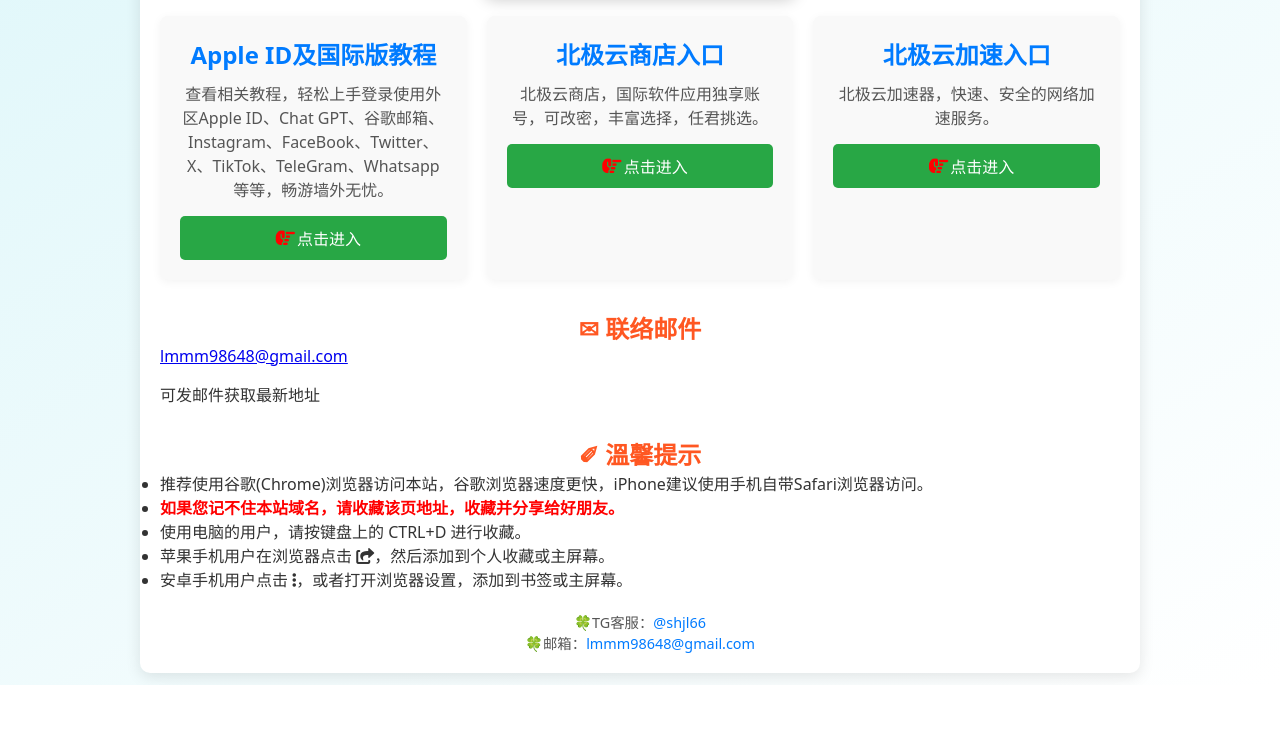
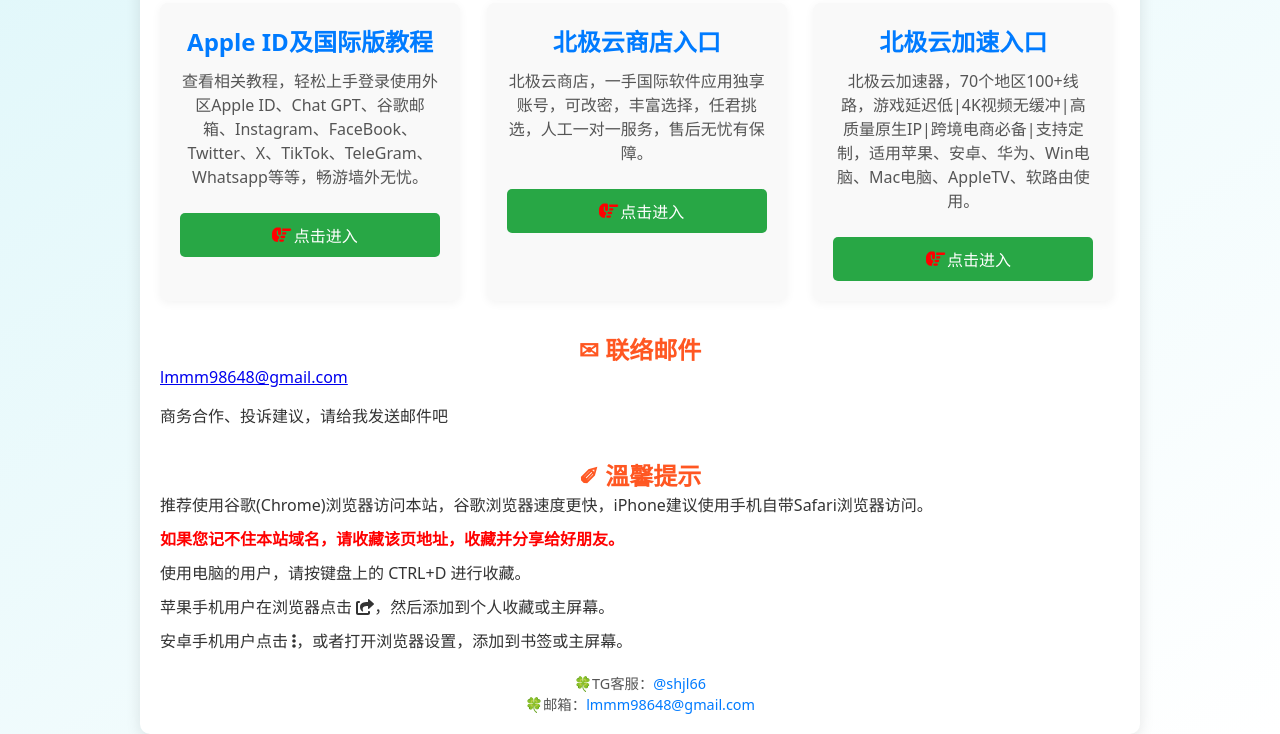
Before and after one commit to m3m3m33/beijicloud, a plain HTML site: page index.html in a window 1280 px wide. Shown: the part 115-849 px from the top of the page. Before the commit the page ends 800 px from the top, so only its background shows below. Drawn offline with Linux system fonts and the light colour scheme.

Commit message:
Update index.html

```diff
--- a/index.html
+++ b/index.html
@@ -7,8 +7,69 @@
     <meta name="description" content="北极云加速器，梯子上网、魔法上网、科学上网、高质量网节络点🚀、全球苹果ID账号、ChatGPT账号、谷歌邮箱账号、Instagram账号、FaceBook账号、Twitter账号、X账号、小蓝鸟账号、TikTok账号、tg账号、Whatsapp账号、ChatGPT4.0Plus开通续费、全球手机验证码接码、支持定制等">
     <meta name="keywords" content="北极云加速器，梯子上网、魔法上网、科学上网、高质量网节络点🚀、全球苹果ID账号、ChatGPT账号、谷歌邮箱账号、Instagram账号、FaceBook账号、Twitter账号、X账号、小蓝鸟账号、TikTok账号、tg账号、Whatsapp账号、ChatGPT4.0Plus开通续费、全球手机验证码接码、支持定制等">
     <title>北极云 | 发布页</title>
-    <link rel="stylesheet" href="styles.css">
-    <link rel="stylesheet" href="https://cdnjs.cloudflare.com/ajax/libs/font-awesome/6.0.0-beta3/css/all.min.css">
+
+    <!-- 重要的 CSS 直接内嵌到页面中，避免阻塞 -->
+    <style>
+        body {
+            font-family: Arial, sans-serif;
+            margin: 0;
+            padding: 0;
+            background-color: #f5f5f5;
+            user-select: none;
+        }
+        .container {
+            max-width: 1200px;
+            margin: 0 auto;
+            padding: 20px;
+        }
+        .header-title h1 {
+            text-align: center;
+            margin-bottom: 20px;
+        }
+        .cards {
+            display: flex;
+            flex-wrap: wrap;
+            gap: 20px;
+            justify-content: center;
+        }
+        .card {
+            background-color: #fff;
+            padding: 20px;
+            box-shadow: 0 4px 6px rgba(0, 0, 0, 0.1);
+            border-radius: 10px;
+            width: 300px;
+        }
+        .btn {
+            background-color: #007bff;
+            color: white;
+            padding: 10px 20px;
+            text-decoration: none;
+            border-radius: 5px;
+            display: inline-block;
+            margin-top: 10px;
+        }
+        .highlight {
+            color: red;
+            font-weight: bold;
+        }
+        .tips {
+            list-style: none;
+            padding: 0;
+        }
+        .tips li {
+            margin-bottom: 10px;
+        }
+        footer {
+            text-align: center;
+            margin-top: 40px;
+        }
+    </style>
+
+    <!-- 延迟加载非关键的CSS -->
+    <link rel="preload" href="styles.css" as="style" onload="this.rel='stylesheet'">
+
+    <!-- 延迟加载的字体 -->
+    <link rel="preload" href="https://cdnjs.cloudflare.com/ajax/libs/font-awesome/6.0.0-beta3/css/all.min.css" as="style" onload="this.rel='stylesheet'">
 </head>
 <body>
     <div class="container">
@@ -28,7 +89,7 @@
             </div>
             <div class="card">
                 <h2>北极云商店入口</h2>
-                <p>北极云商店，国际软件应用独享账号，可改密，丰富选择，任君挑选。</p>
+                <p>北极云商店，一手国际软件应用独享账号，可改密，丰富选择，任君挑选，人工一对一服务，售后无忧有保障。</p>
                 <div class="btn-group">
                     <a href="https://beiji.tvtvk.com" class="btn" target="_blank" rel="noopener noreferrer">
                         <i class="fas fa-hand-point-right icon-hand"></i> 点击进入
@@ -37,7 +98,7 @@
             </div>
             <div class="card">
                 <h2>北极云加速入口</h2>
-                <p>北极云加速器，快速、安全的网络加速服务。</p>
+                <p>北极云加速器，70个地区100+线路，游戏延迟低|4K视频无缓冲|高质量原生IP|跨境电商必备|支持定制，适用苹果、安卓、华为、Win电脑、Mac电脑、AppleTV、软路由使用。</p>
                 <div class="btn-group">
                     <a href="https://www.beijicloud.cloud" class="btn" target="_blank" rel="noopener noreferrer">
                         <i class="fas fa-hand-point-right icon-hand"></i> 点击进入
@@ -49,7 +110,7 @@
         <section class="info">
             <h2>✉ 联络邮件</h2>
             <p><a href="#" id="email" onclick="copyEmail()">lmmm98648@gmail.com</a></p>
-            <p>可发邮件获取最新地址</p>
+            <p>商务合作、投诉建议，请给我发送邮件吧</p>
 
             <h2>✐ 溫馨提示</h2>
             <ul class="tips">
@@ -70,6 +131,7 @@
     </div>
 
     <script>
+        // 邮箱复制功能
         function copyEmail() {
             const email = 'lmmm98648@gmail.com';
             const textarea = document.createElement('textarea');
@@ -81,9 +143,9 @@
             alert('邮箱已复制到剪贴板！');
         }
 
+        // 分享图标懒加载显示
         function addShareIcons() {
             const userAgent = navigator.userAgent || navigator.vendor || window.opera;
-
             if (/iPad|iPhone|iPod/.test(userAgent) && !window.MSStream) {
                 document.querySelectorAll('.icon_ios_shared').forEach(icon => icon.style.display = 'inline');
             } else if (/android/i.test(userAgent)) {
@@ -91,7 +153,28 @@
             }
         }
 
-        window.onload = addShareIcons;
+        // 禁止F12、右键、开发者工具
+        document.addEventListener('keydown', function(event) {
+            if (event.keyCode == 123 || (event.ctrlKey && event.shiftKey && event.keyCode == 73)) {
+                event.preventDefault();
+            }
+        });
+
+        document.addEventListener('contextmenu', function(event) {
+            event.preventDefault();
+        });
+
+        document.addEventListener('keydown', function(event) {
+            if (event.ctrlKey && (event.keyCode === 67 || event.keyCode === 86 || event.keyCode === 85 || event.keyCode === 117)) {
+                event.preventDefault();
+            }
+        });
+
+        // 延迟加载FontAwesome图标库
+        const fontAwesomeScript = document.createElement('script');
+        fontAwesomeScript.src = 'https://cdnjs.cloudflare.com/ajax/libs/font-awesome/6.0.0-beta3/js/all.min.js';
+        fontAwesomeScript.defer = true;
+        document.body.appendChild(fontAwesomeScript);
     </script>
 </body>
 </html>
```
